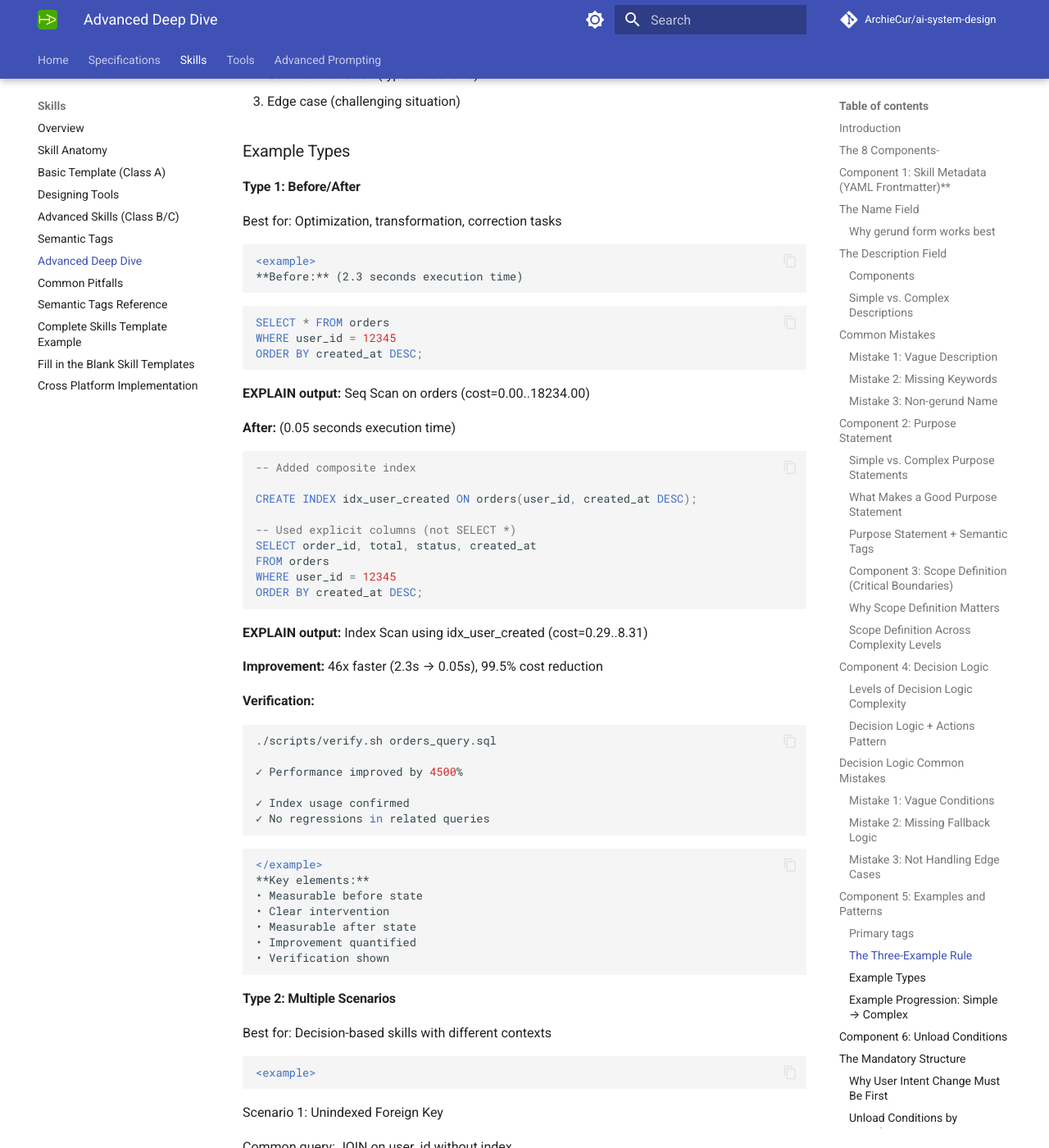
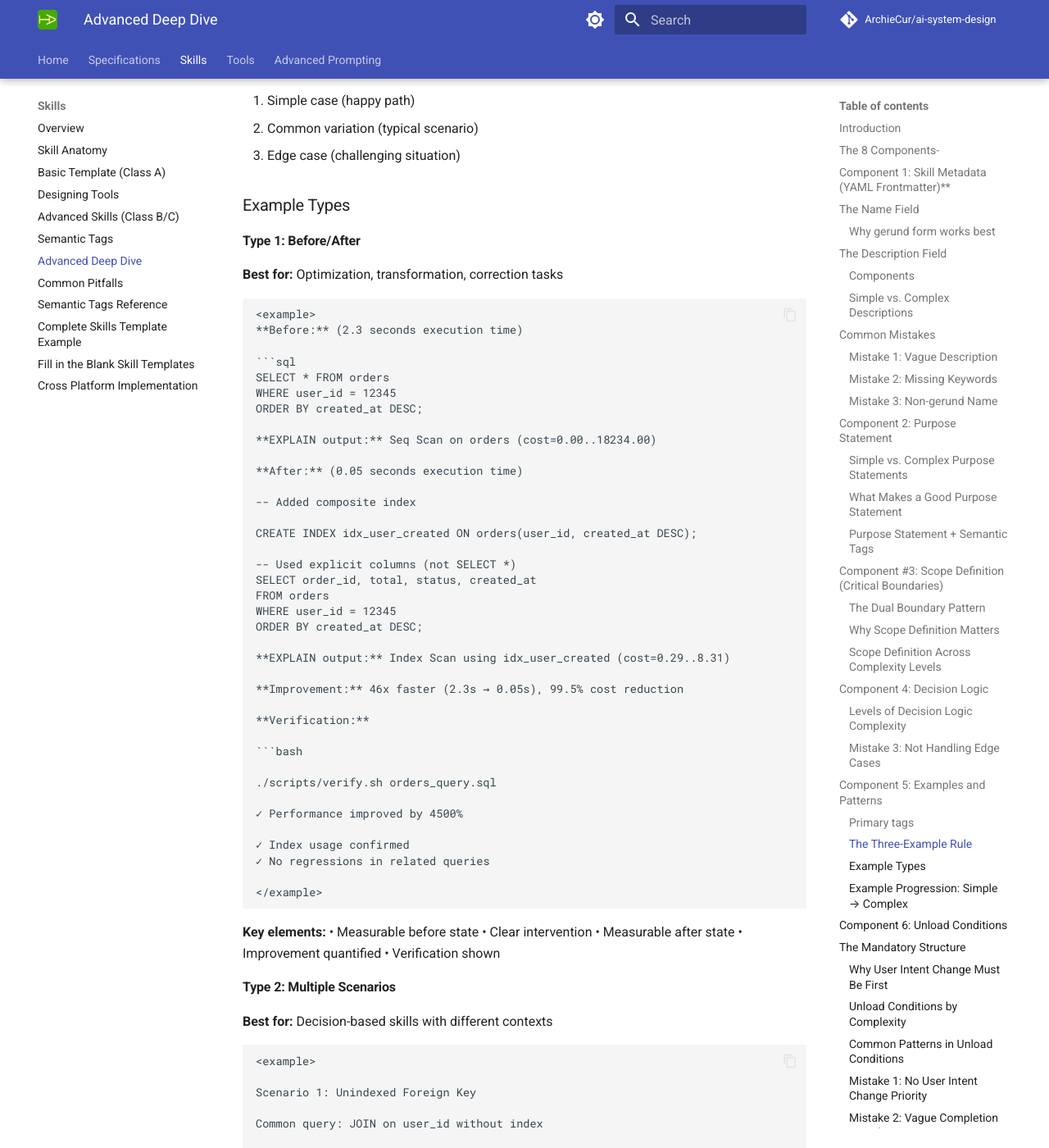
Before and after one commit to ArchieCur/ai-system-design, an MkDocs documentation site: the page built from docs/skills/Skills_1.5_Advanced_Deep_Dive.md, in a window 1280 px wide and 1400 px high, scrolled down 14140 px. Shown: the whole window at 82% size. Built offline with MkDocs 1.6.1 and Material for MkDocs 9.7.7, drawn with Linux system fonts in a browser that asks for light colours; comment, search, counter and statistics services are not loaded; some of the changed text lies outside the part shown.

Commit message:
Update Skills_1.5_Advanced_Deep_Dive.md

````diff
--- a/docs/skills/Skills_1.5_Advanced_Deep_Dive.md
+++ b/docs/skills/Skills_1.5_Advanced_Deep_Dive.md
@@ -291,11 +291,11 @@
 
 ### Purpose Statement + Semantic Tags
 
-```xml
-
-The purpose statement often appears with <critical> tags defining exclusions:
-
-#Optimizing SQL Queries
+**The purpose statement often appears with <critical> tags defining exclusions:**
+
+Optimizing SQL Queries_ Example
+
+```text
 
 **Purpose:** Systematically optimize slow database queries for PostgreSQL and MySQL.
 
@@ -309,7 +309,7 @@
 This pattern immediately clarifies what IS and ISN'T in scope.
 ```
 
-### Component 3: Scope Definition (Critical Boundaries)
+## Component #3: Scope Definition (Critical Boundaries)
 
 **What It Is**
 Explicit boundaries that define when the skill SHOULD and SHOULD NOT be used.
@@ -320,11 +320,12 @@
 • <exclusion> - Wrong use cases, alternate skills
 ```
 
-#### The Dual Boundary Pattern
-
-```xml
-
-Pattern 1: Critical Exclusions
+### The Dual Boundary Pattern
+
+**Pattern 1: Critical Exclusions**
+
+```xml
+
 <critical>
 Do NOT use this skill for:
 - [Wrong domain 1] → Use [alternative-skill]
@@ -332,14 +333,12 @@
 - [Wrong problem type] → [Explanation]
 - [Wrong technology] → [Explanation]
 </critical>
-
-*Purpose:* Prevent inappropriate activation (highest priority)
-
----
-
-```xml
-
-Pattern 2: Detailed Exclusions with Context
+```
+**Purpose:** Prevent inappropriate activation (highest priority)
+
+**Pattern 2: Detailed Exclusions with Context**
+
+```xml
 
 <exclusion>
 Do NOT use this skill for:
@@ -359,13 +358,16 @@
 - Application-level performance issues → Not database optimization
 
 </exclusion>
-
-Purpose: Comprehensive boundaries with rationale (detailed reference)
-```
+```
+**Purpose:** Comprehensive boundaries with rationale (detailed reference)
+
 
 ### Why Scope Definition Matters
 
 **Without Clear Boundaries:**
+
+```text
+
 User: "Help me design a database schema for user management"
 Model (confused):
 • Should I use optimizing-sql-queries skill? (It mentions databases...)
@@ -373,22 +375,23 @@
 • Or general knowledge? (Not sure if specialized skill applies...)
 
 **Result:** Wrong skill activated or no skill activated
+```
 
 ***With Clear Boundaries:**
 
-```xml
+```text
 
 <critical>
 Do NOT use optimizing-sql-queries for:
 - Schema design or database architecture → Use schema-design skill
 </critical>
-```
 
 User: "Help me design a database schema for user management"
 Model:
 • optimizing-sql-queries explicitly excludes schema design
 • Activates schema-design skill instead
 • Correct skill for the task ✓
+```
 
 ### Scope Definition Across Complexity Levels
 
@@ -403,8 +406,7 @@
 - Formal academic writing → May require different comma usage per style guide
 </critical>
 ```
-
-Simple exclusions: Just list what's out of scope.
+**Simple exclusions:** Just list what's out of scope.
 
 #### Class B (Intermediate) Scope definition
 
@@ -430,8 +432,7 @@
 - DDL statements (not applicable - schema changes)
 </exclusion>
 ```
-
-Moderate complexity: Brief critical + detailed exclusion.
+**Moderate complexity:** Brief critical + detailed exclusion.
 
 #### Class C (Advanced) Scope definition
 
@@ -463,9 +464,9 @@
 Detailed exclusions with platform specifics...
 [Full exclusion section as shown above]
 </exclusion>
-
-High complexity: Multiple layers of boundaries (critical + warning + detailed exclusion).
-```
+```
+**High complexity:** Multiple layers of boundaries (critical + warning + detailed exclusion).
+
 
 #### The "Prerequisites" Companion
 
@@ -500,7 +501,8 @@
 **What It Is**
 **The core conditional logic that guides the skill's decision-making process.**
 
-Note- Refer to Section 1.2 for the 'Three-Part Tool Definition' to ensure your Decision Logic aligns with your Tool Triggers.
+Note- Refer to Section 1.2 for the 'Three-Part Tool Definition' to ensure your Decision
+Logic aligns with your Tool Triggers.
 
 ```xml
 
@@ -521,8 +523,7 @@
 → No comma needed (just "and" or "or" between them)
 </decision_criteria>
 ```
-
-Use for: Class A skills with straightforward rules
+**Use for:** Class A skills with straightforward rules
 
 #### Level 2: Multiple Independent Conditions
 
@@ -541,9 +542,9 @@
 → Add indexes to join columns
 → Verify improvement with second EXPLAIN ANALYZE
 </decision_criteria>
-
-Use for: Class B skills with multiple decision points
-```
+```
+**Use for:** Class B skills with multiple decision points
+
 
 #### Level 3: Nested Conditionals with Phases
 
@@ -580,9 +581,8 @@
 → Try alternative optimization approach
 → See <fallback> section for escalation options
 </decision_criteria>
-
-Use for: Class C skills with complex workflows
-```
+```
+**Use for:** Class C skills with complex workflows
 
 #### Level 4: Conditional File Loading (Meta-Logic)
 
@@ -619,15 +619,14 @@
 → Automated verification without approval
 → Standard test suite sufficient
 </decision_criteria>
-
-Use for: Skills that adapt behavior based on context
-```
-
-### Decision Logic + Actions Pattern
-
-```xml
+```
+**Use for:** Skills that adapt behavior based on context
+
+#### Decision Logic + Actions Pattern
 
 Combine <decision_criteria> with nested <action> tags for detailed implementation:
+
+```xml
 
 <decision_criteria>
 IF query shows full table scan on large table:
@@ -651,9 +650,9 @@
 </decision_criteria>
 ```
 
-## Decision Logic Common Mistakes
-
-### Mistake 1: Vague Conditions
+#### Decision Logic Common Mistakes
+
+#### Mistake 1: Vague Conditions
 
 **Wrong:**
 
@@ -676,7 +675,7 @@
 </decision_criteria>
 ```
 
-### Mistake 2: Missing Fallback Logic
+#### Mistake 2: Missing Fallback Logic
 
 **Wrong:**
 
@@ -700,9 +699,9 @@
 → Try covering index (include SELECT columns)
 → Consider denormalization for read-heavy queries
 → Escalate to DBA if still slow
-```
 
 </decision_criteria>
+```
 
 ### Mistake 3: Not Handling Edge Cases
 
@@ -760,26 +759,21 @@
 
 #### Type 1: Before/After
 
-Best for: Optimization, transformation, correction tasks
-
-```xml
+**Best for:** Optimization, transformation, correction tasks
+
+```text
 
 <example>
 **Before:** (2.3 seconds execution time)
-```
 
 ```sql
 SELECT * FROM orders
 WHERE user_id = 12345
 ORDER BY created_at DESC;
 
-```
-
 **EXPLAIN output:** Seq Scan on orders (cost=0.00..18234.00)
 
 **After:** (0.05 seconds execution time)
-
-```sql
 
 -- Added composite index
 
@@ -790,7 +784,6 @@
 FROM orders
 WHERE user_id = 12345
 ORDER BY created_at DESC;
-```
 
 **EXPLAIN output:** Index Scan using idx_user_created (cost=0.29..8.31)
 
@@ -807,75 +800,68 @@
 ✓ Index usage confirmed
 ✓ No regressions in related queries
 
-```
-
-```xml
-
 </example>
+```
+
 **Key elements:**
 • Measurable before state
 • Clear intervention
 • Measurable after state
 • Improvement quantified
 • Verification shown
-```
+
 
 #### Type 2: Multiple Scenarios
 
-Best for: Decision-based skills with different contexts
-
-```xml
+**Best for:** Decision-based skills with different contexts
+
+```text
 
 <example>
 
-```
-
 Scenario 1: Unindexed Foreign Key
 
 Common query: JOIN on user_id without index
 
 ```sql
-
 -- Slow (3.5s)
 SELECT o.*, u.name FROM orders o JOIN users u ON o.user_id = u.id;
-
 ```
 
 Solution: Add foreign key index
 
 ```sql
-
 CREATE INDEX idx_orders_user_id ON orders(user_id);
-
 ```
 
 Result: 0.08s (43x faster)
+```
 
 ---
 
-Scenario 2: Missing WHERE Index
+#### Scenario 2: Missing WHERE Index
 
 Common query: Filtered SELECT without index
+
+```text
 
 ```sql
 -- Slow (1.8s)
 SELECT * FROM orders WHERE status = 'pending';
-
 ```
 
 Solution: Add index on filter column
 
 ```sql
-
 CREATE INDEX idx_orders_status ON orders(status);
-
 ```
 
 Result: 0.04s (45x faster)
+```
 
 ---
 
-Scenario 3: Inefficient ORDER BY
+#### Scenario 3: Inefficient ORDER BY
 
 Common query: Sorting large result set
 
````
Also changed, not shown: other parts of docs/skills/Skills_1.5_Advanced_Deep_Dive.md (+7 -7 lines).
